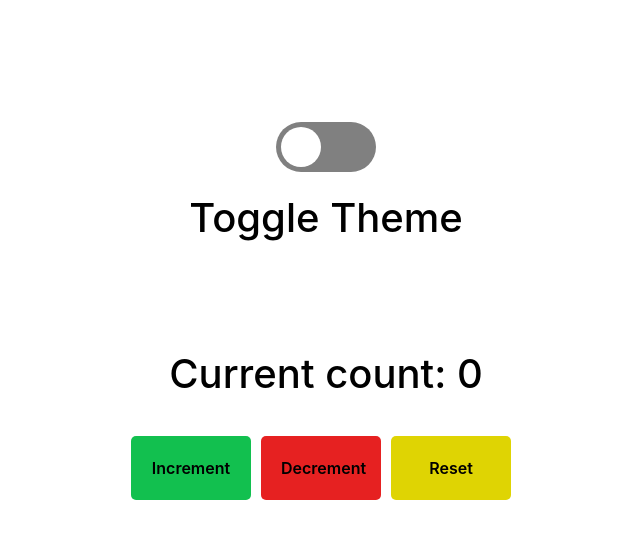
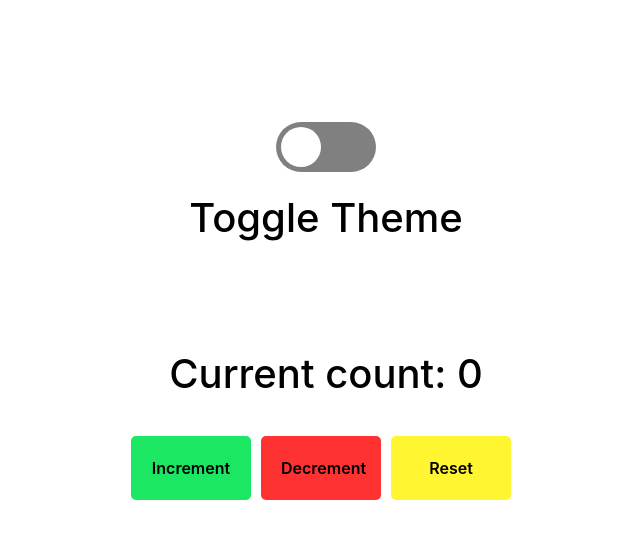
Before and after one commit to aryansharma15/theme_switcher, a React (Create React App) app: page / in a window 1280 px wide. Shown: the top 538 px of the page, without its empty margins (314-954 px from the left). Built offline with nearby package versions, Linux system fonts and the light colour scheme; the HTML template or start-up script is replaced by a standard one.

Commit message:
check & complete

```diff
--- a/src/App.css
+++ b/src/App.css
@@ -110,13 +110,13 @@ body {
 }
 
 .incr-btn{
-  background-color: #12c04f;
+  background-color: #1ce763;
 }
 
 .decr-btn{
-  background-color: #e62121;
+  background-color: #ff3232;
 }
 
 .reset-btn{
-  background-color: #dfd403;
+  background-color: #fff530;
 }
--- a/src/components/counter.js
+++ b/src/components/counter.js
@@ -6,24 +6,28 @@ function Counter() {
 	const [intervalId, setIntervalId] = useState(null);
 
 	const handleIncrement = () => {
-		setCount(count + 1);
+		setCount((prevcount) => prevcount + 1);
 	};
 
 	const handleDecrement = () => {
-		setCount(count - 1);
+		setCount((prevcount) => prevcount - 1);
 	};
 
 	const startInc = () => {
 		handleIncrement();
 
-		const id = setInterval(handleIncrement, 200);
+		const id = setInterval(() => {
+			handleIncrement();
+		}, 200);
 		setIntervalId(id);
 	};
 
 	const startDec = () => {
 		handleDecrement();
 
-		const id = setInterval(handleDecrement, 200);
+		const id = setInterval(() => {
+			handleDecrement();
+		}, 200);
 		setIntervalId(id);
 	};
 
```
